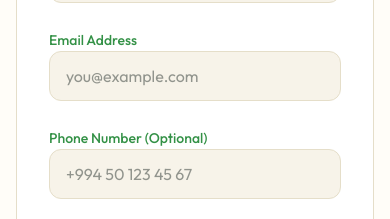
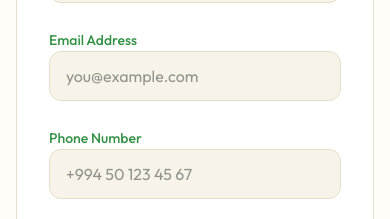
Before and after one commit to aurumgirls/aurumgirls, a Next.js app in the folder frontend/: page /en/contact in a window 390 px wide. Shown: the part 1280-1499 px from the top of the page. Built offline with nearby package versions, Linux system fonts and the light colour scheme; no server answers.

Commit message:
feat: update phone number field to be required in contact form and adjust validation messages

```diff
--- a/frontend/messages/az/contact.json
+++ b/frontend/messages/az/contact.json
@@ -26,7 +26,7 @@
     "namePlaceholder": "Ad Soyad",
     "emailLabel": "E-poçt Ünvanı",
     "emailPlaceholder": "e-poçt@nümunə.com",
-    "phoneLabel": "Telefon Nömrəsi (İstəyə bağlı)",
+    "phoneLabel": "Telefon Nömrəsi",
     "phonePlaceholder": "+994 50 123 45 67",
     "topicLabel": "Mövzu Nədir?",
     "topicPlaceholder": "Mövzu seçin...",
--- a/frontend/messages/en/contact.json
+++ b/frontend/messages/en/contact.json
@@ -26,7 +26,7 @@
     "namePlaceholder": "Full Name",
     "emailLabel": "Email Address",
     "emailPlaceholder": "you@example.com",
-    "phoneLabel": "Phone Number (Optional)",
+    "phoneLabel": "Phone Number",
     "phonePlaceholder": "+994 50 123 45 67",
     "topicLabel": "What is this regarding?",
     "topicPlaceholder": "Select a topic...",
--- a/frontend/src/app/api/contact/route.ts
+++ b/frontend/src/app/api/contact/route.ts
@@ -6,7 +6,7 @@ export async function POST(request: Request) {
     const body = await request.json();
     const { name, email, phone, topic, message } = body;
 
-    if (!name || !email || !topic || !message) {
+    if (!name || !email || !phone || !topic || !message) {
       return NextResponse.json(
         { message: 'Missing required fields' },
         { status: 400 }
--- a/frontend/src/components/contact/ContactForm.tsx
+++ b/frontend/src/components/contact/ContactForm.tsx
@@ -38,7 +38,9 @@ export default function ContactForm() {
     const errors: FieldErrors = {};
     if (!isValidName(form.name)) errors.name = t('form.errors.nameInvalid');
     if (!isValidEmail(form.email)) errors.email = t('form.errors.emailInvalid');
-    if (form.phone.trim() !== '' && !isValidPhone(form.phone)) errors.phone = t('form.errors.phoneInvalid');
+    if (!isValidPhone(form.phone)) {
+      errors.phone = t.has('form.errors.phoneInvalid') ? t('form.errors.phoneInvalid') : 'Zəhmət olmasa doğru telefon nömrəsi daxil edin.';
+    }
     if (!form.topic) errors.topic = t('form.errors.topicInvalid');
     if (form.message.trim().length < MIN_MESSAGE_LENGTH) errors.message = t('form.errors.messageInvalid');
     return errors;
@@ -60,7 +62,7 @@ export default function ContactForm() {
       await sendContactEmail({
         name: form.name,
         email: form.email,
-        phone: form.phone.trim() || undefined,
+        phone: form.phone.trim(),
         topic: form.topic,
         message: form.message,
       });
@@ -128,14 +130,16 @@ export default function ContactForm() {
           </div>
 
           <div className="space-y-2">
-            <label htmlFor="phone" className="text-sm font-medium text-forest">{t('form.phoneLabel')}</label>
+            <label htmlFor="phone" className="text-sm font-medium text-forest">
+              {t.has('form.phoneLabel') ? t('form.phoneLabel') : 'Telefon Nömrəsi'}
+            </label>
             <input
               type="tel"
               id="phone"
               value={form.phone}
               onChange={updateField('phone')}
               className={fieldClass('phone')}
-              placeholder={t('form.phonePlaceholder')}
+              placeholder={t.has('form.phonePlaceholder') ? t('form.phonePlaceholder') : '+994 50 123 45 67'}
             />
             {fieldErrors.phone && <p className="text-terracotta text-xs">{fieldErrors.phone}</p>}
           </div>
--- a/frontend/src/i18n/request.ts
+++ b/frontend/src/i18n/request.ts
@@ -1,5 +1,7 @@
 import { getRequestConfig } from 'next-intl/server';
 import { routing, type Locale } from './routing';
+
+// Force i18n messages re-evaluation for next-intl
 
 const namespaces = [
   'common',
```
